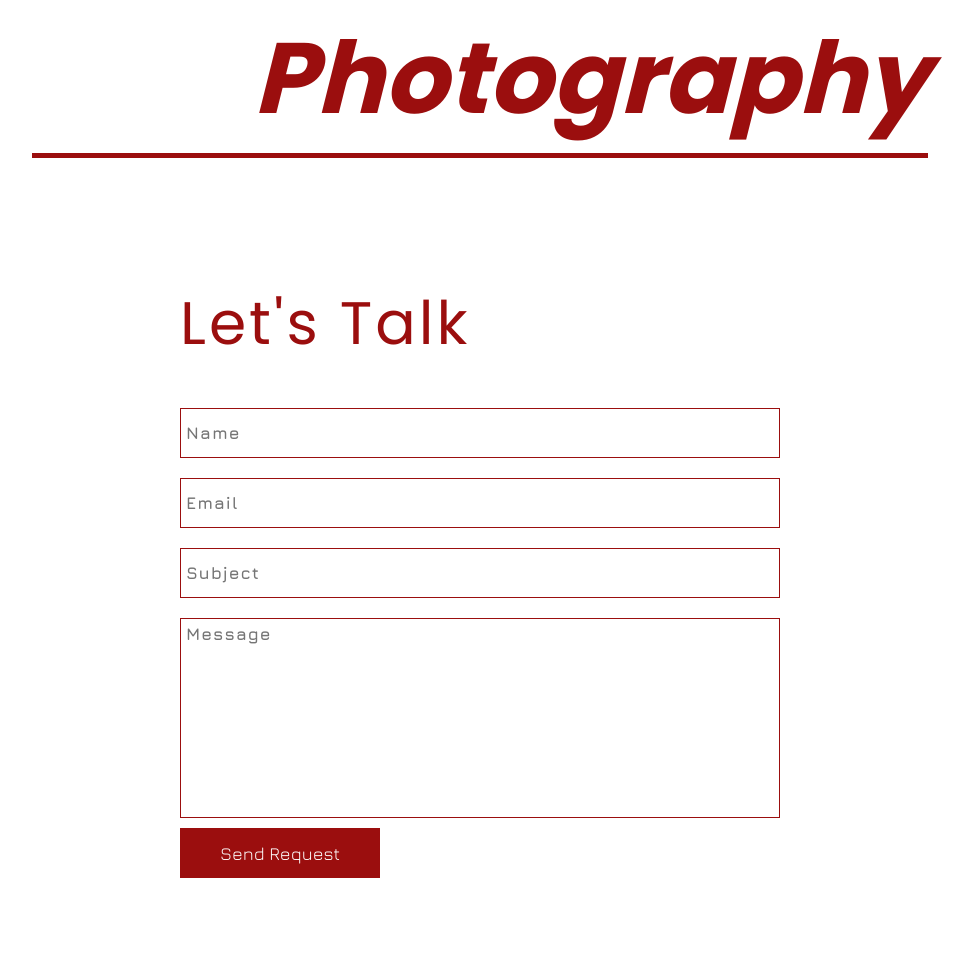
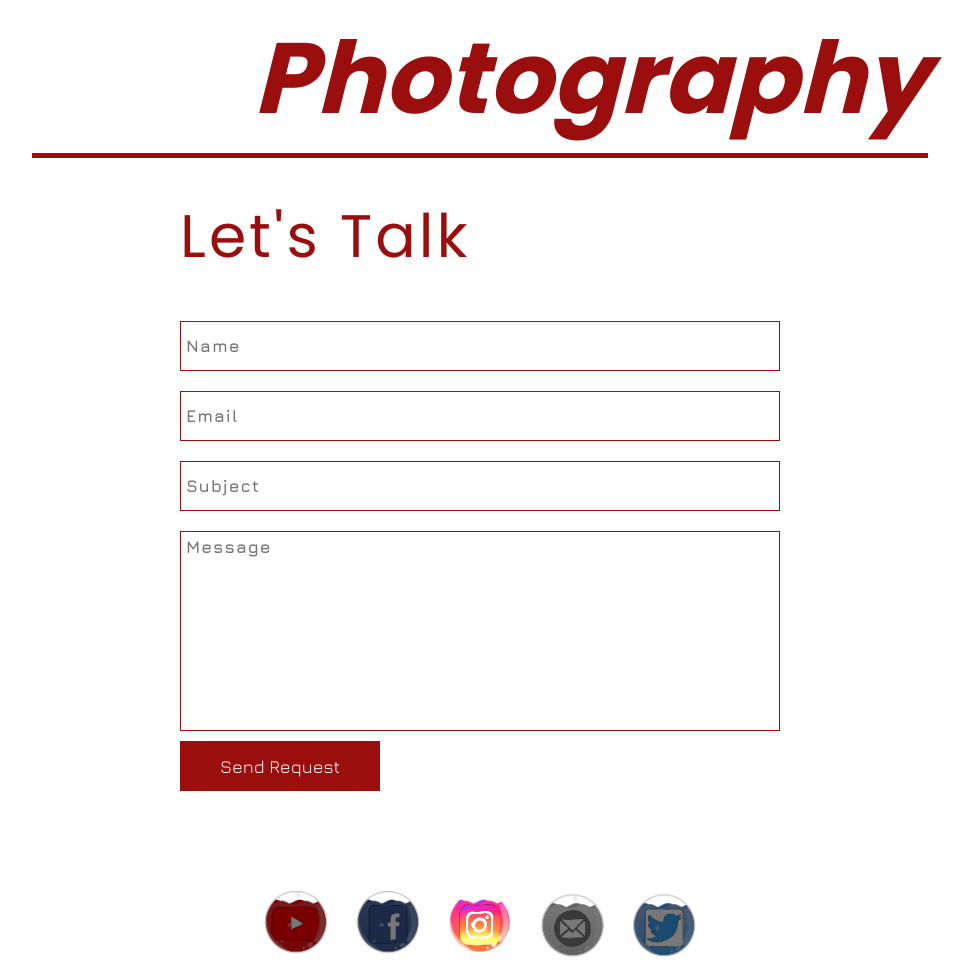
Before and after one commit to ewanjuki/Portfolio, a plain HTML site: page index.html in a window 1280 px wide. Shown: the part 6167-7145 px from the top of the page, without its empty margins (160-1133 px from the left). Drawn offline with nearby package versions, Linux system fonts and the light colour scheme.

Commit message:
create & customize social media slideshow

```diff
--- a/index.html
+++ b/index.html
@@ -211,6 +211,26 @@
           </form>
         </div>
         <!-- End of Form -->
+
+        <!-- Slideshow -->
+        <div class="slideshow">
+          <a href="#" class="slideshow-link">
+            <img src="images/social-icons/slideshow-img-1.png" />
+          </a>
+          <a href="#" class="slideshow-link">
+            <img src="images/social-icons/slideshow-img-2.png" />
+          </a>
+          <a href="#" class="slideshow-link light">
+            <img src="images/social-icons/slideshow-img-3.png" />
+          </a>
+          <a href="#" class="slideshow-link">
+            <img src="images/social-icons/slideshow-img-4.png" />
+          </a>
+          <a href="#" class="slideshow-link">
+            <img src="images/social-icons/slideshow-img-5.png" />
+          </a>
+        </div>
+        <!-- End of Slideshow -->
       </section>
       <!-- End of Section 5 -->
     </div>
--- a/script.js
+++ b/script.js
@@ -227,4 +227,27 @@ formInputs.forEach((input) => {
   });
 });
 // End of Form
+
+// Slideshow
+const slideshow = document.querySelector(".slideshow");
+
+setInterval(() => {
+  const firstIcon = slideshow.firstElementChild;
+  firstIcon.classList.add("faded-out");
+
+  const thirdIcon = slideshow.children[3];
+  thirdIcon.classList.add("light");
+  thirdIcon.previousElementSibling.classList.remove("light");
+
+  setTimeout(() => {
+    slideshow.removeChild(firstIcon);
+
+    slideshow.appendChild(firstIcon);
+
+    setTimeout(() => {
+      firstIcon.classList.remove("faded-out");
+    }, 500);
+  }, 500);
+}, 3000);
+// End of Slideshow
 // End of Section 5
--- a/style.css
+++ b/style.css
@@ -599,6 +599,7 @@ html {
 .section-5 {
   position: relative;
   height: 100vh;
+  flex-direction: column;
 }
 
 /* Form */
@@ -644,4 +645,42 @@ html {
   color: #fff;
 }
 /* End of Form */
+
+/* Slideshow */
+.slideshow {
+  display: flex;
+  width: 50rem;
+  margin-top: 10rem;
+  padding: 0 2rem;
+}
+
+.slideshow-link {
+  width: 20%;
+  filter: brightness(0.5);
+  transition: filter 1.5s;
+}
+
+.slideshow-link:nth-child(1),
+.slideshow-link:nth-child(5) {
+  transition: opacity 0.5s, width 0.5s;
+}
+
+.slideshow-link:nth-child(3) {
+  transition: filter 0.5s;
+}
+
+.slideshow-link img {
+  width: 100%;
+  padding: 0 1rem;
+}
+
+.faded-out {
+  opacity: 0;
+  width: 0;
+}
+
+.light {
+  filter: brightness(1.5);
+}
+/* End of Slideshow */
 /* End of Section 5 */
```
